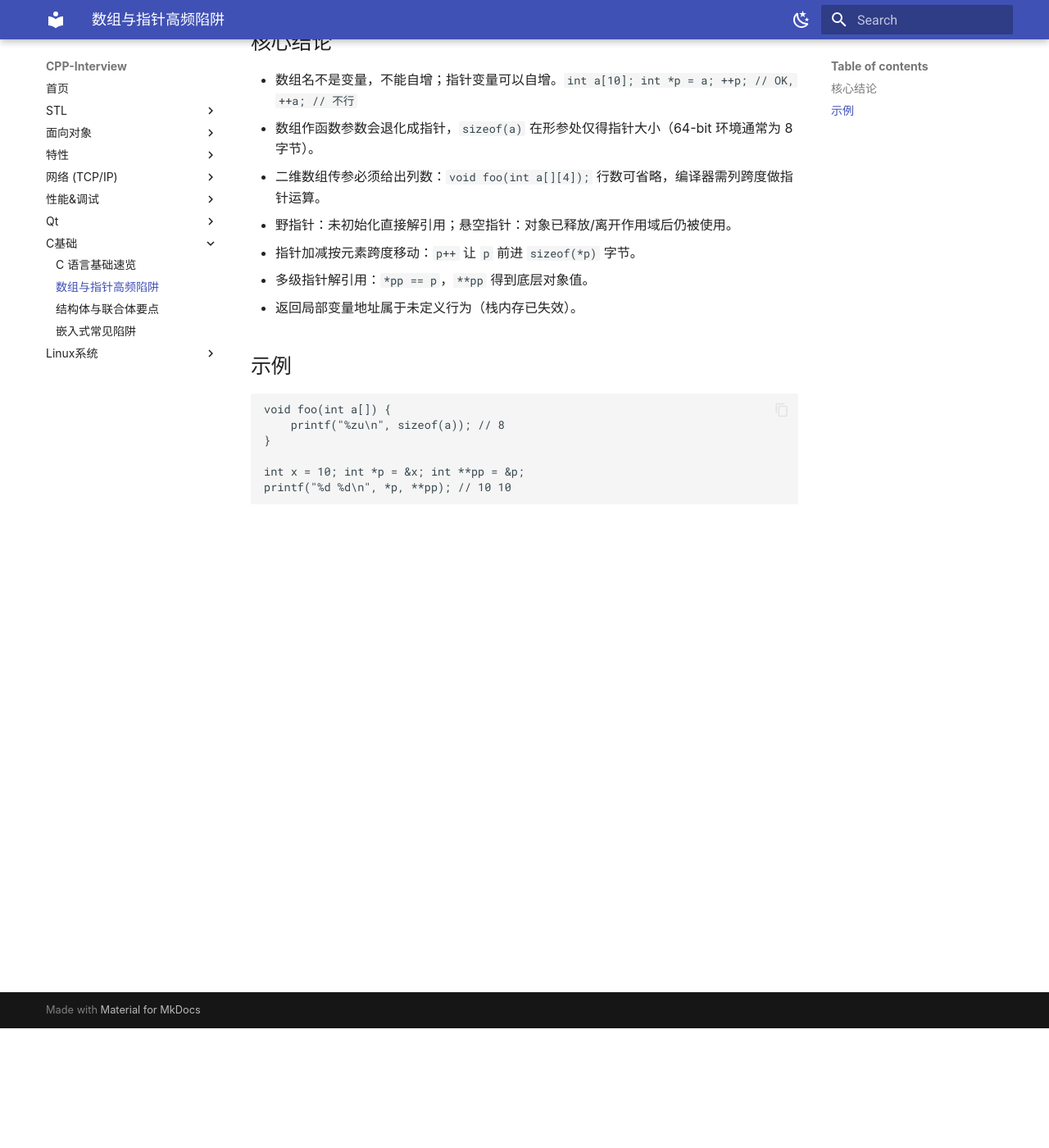
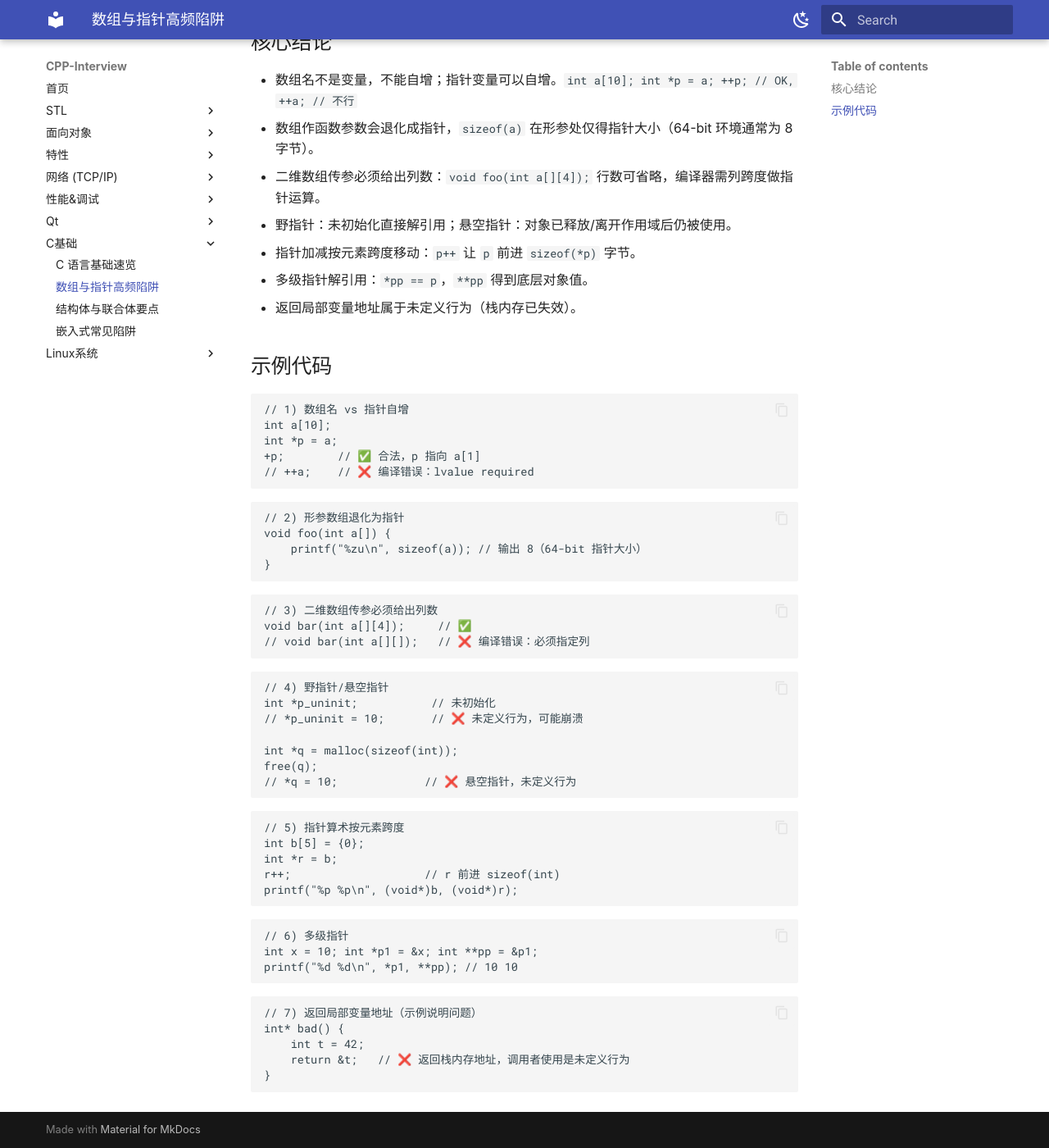
Before and after one commit to SwartzMss/CPP-Interview, an MkDocs documentation site: the page built from docs/c_basics/arrays_pointers.md, in a window 1280 px wide and 1400 px high, scrolled down 146 px. Shown: the whole window at 82% size. Built offline with MkDocs 1.6.1 and Material for MkDocs 9.7.7, drawn with Linux system fonts in a browser that asks for light colours.

Commit message:
Add runnable code examples for C基础章节

````diff
--- a/docs/c_basics/arrays_pointers.md
+++ b/docs/c_basics/arrays_pointers.md
@@ -16,13 +16,57 @@ tags:
 - 多级指针解引用：`*pp == p`，`**pp` 得到底层对象值。
 - 返回局部变量地址属于未定义行为（栈内存已失效）。
 
-## 示例
+## 示例代码
 
 ```c
+// 1) 数组名 vs 指针自增
+int a[10];
+int *p = a;
++p;        // ✅ 合法，p 指向 a[1]
+// ++a;    // ❌ 编译错误：lvalue required
+```
+
+```c
+// 2) 形参数组退化为指针
 void foo(int a[]) {
-    printf("%zu\n", sizeof(a)); // 8
+    printf("%zu\n", sizeof(a)); // 输出 8（64-bit 指针大小）
 }
+```
 
-int x = 10; int *p = &x; int **pp = &p;
-printf("%d %d\n", *p, **pp); // 10 10
+```c
+// 3) 二维数组传参必须给出列数
+void bar(int a[][4]);     // ✅
+// void bar(int a[][]);   // ❌ 编译错误：必须指定列
 ```
+
+```c
+// 4) 野指针/悬空指针
+int *p_uninit;           // 未初始化
+// *p_uninit = 10;       // ❌ 未定义行为，可能崩溃
+
+int *q = malloc(sizeof(int));
+free(q);
+// *q = 10;             // ❌ 悬空指针，未定义行为
+```
+
+```c
+// 5) 指针算术按元素跨度
+int b[5] = {0};
+int *r = b;
+r++;                    // r 前进 sizeof(int)
+printf("%p %p\n", (void*)b, (void*)r);
+```
+
+```c
+// 6) 多级指针
+int x = 10; int *p1 = &x; int **pp = &p1;
+printf("%d %d\n", *p1, **pp); // 10 10
+```
+
+```c
+// 7) 返回局部变量地址（示例说明问题）
+int* bad() {
+    int t = 42;
+    return &t;   // ❌ 返回栈内存地址，调用者使用是未定义行为
+}
+```
````
Also changed, not shown: docs/c_basics/fundamentals.md (+35 -4 lines).
